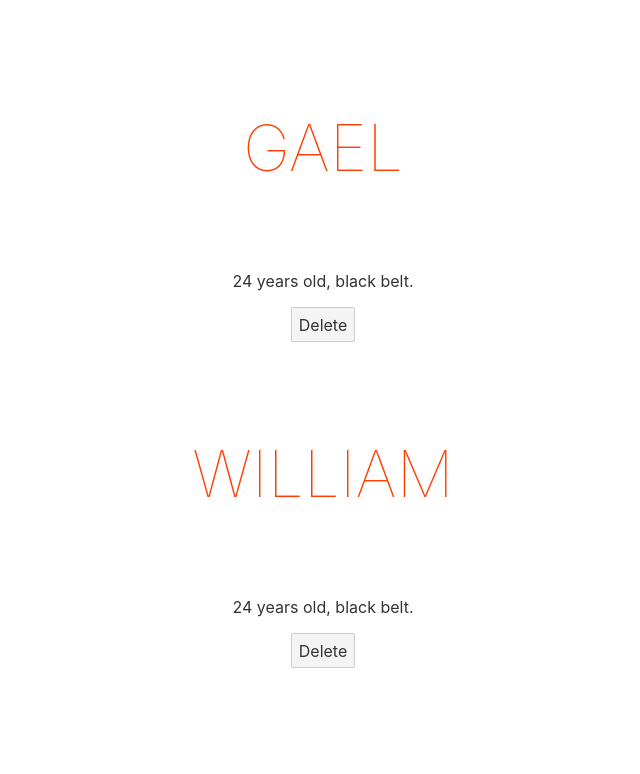
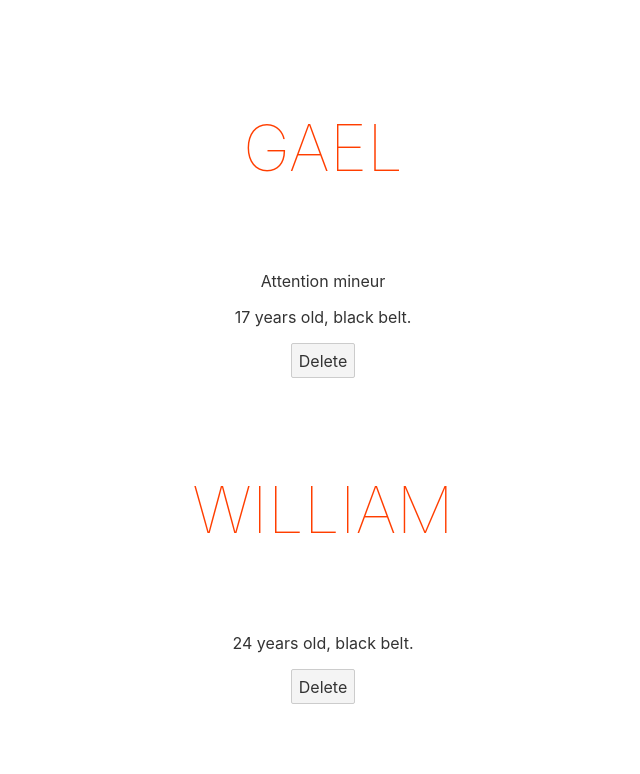
Before and after one commit to saucisses-a-roulettes/pocs-front, a Svelte app: page / in a window 1280 px wide. Shown: the top 774 px of the page, without its empty margins (317-957 px from the left). Built offline with nearby package versions, Linux system fonts and the light colour scheme.

Commit message:
add conditionals tuto part

```diff
--- a/src/App.svelte
+++ b/src/App.svelte
@@ -1,9 +1,10 @@
 <script>
 	let people = [
-		{name: 'Gael', beltcolour: 'black', age: 24, id: 1},
+		{name: 'Gael', beltcolour: 'black', age: 17, id: 1},
 		{name: 'William', beltcolour: 'black', age: 24, id: 2},
-		{name: 'Martin', beltcolour: 'black', age: 23, id: 3}
+		{name: 'Martin', beltcolour: 'black', age: 18, id: 3}
 	];
+	let num = 5;
 // used in Inline function
 const handleClick = (e,id) => {
 	people = people.filter((person) => person.id != id)
@@ -30,12 +31,18 @@ const handleClick = (e,id) => {
 // 	beltColour = e.target.value ;
 //   };
 </script>
-
+{#if num > 5}
+	<p>Greater than 20</p>
+{/if}
 <main>
 	{#each people as person (person.name)}
 
 	<div>
 		<h4>{person.name}</h4>
+		<!-- Conditionals -->
+		{#if person.age < 18}
+			<p>Attention mineur</p>
+		{/if}
 		<p>{person.age} years old, {person.beltcolour} belt.</p>
 		<!-- In line function in the button click event -->
 		<button on:click={(e)=>
```
